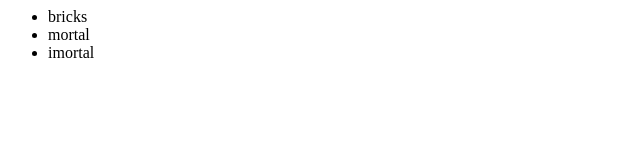
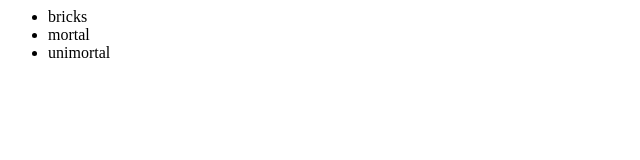
Before and after one commit to Hedbroke/newGitTest, a plain HTML site: page index.html in a window 1280 px wide. Shown: the full height of the page, 0-640 px from the left. Drawn offline with Linux system fonts and the light colour scheme.

Commit message:
updated immortal

```diff
--- a/index.html
+++ b/index.html
@@ -4,7 +4,7 @@
 			<ul>
 			<li>bricks</li>
 			<li>mortal</li>
-			<li>imortal</li>
+			<li>unimortal</li>
 			</ul>
 		</div>
 	</body>
```
